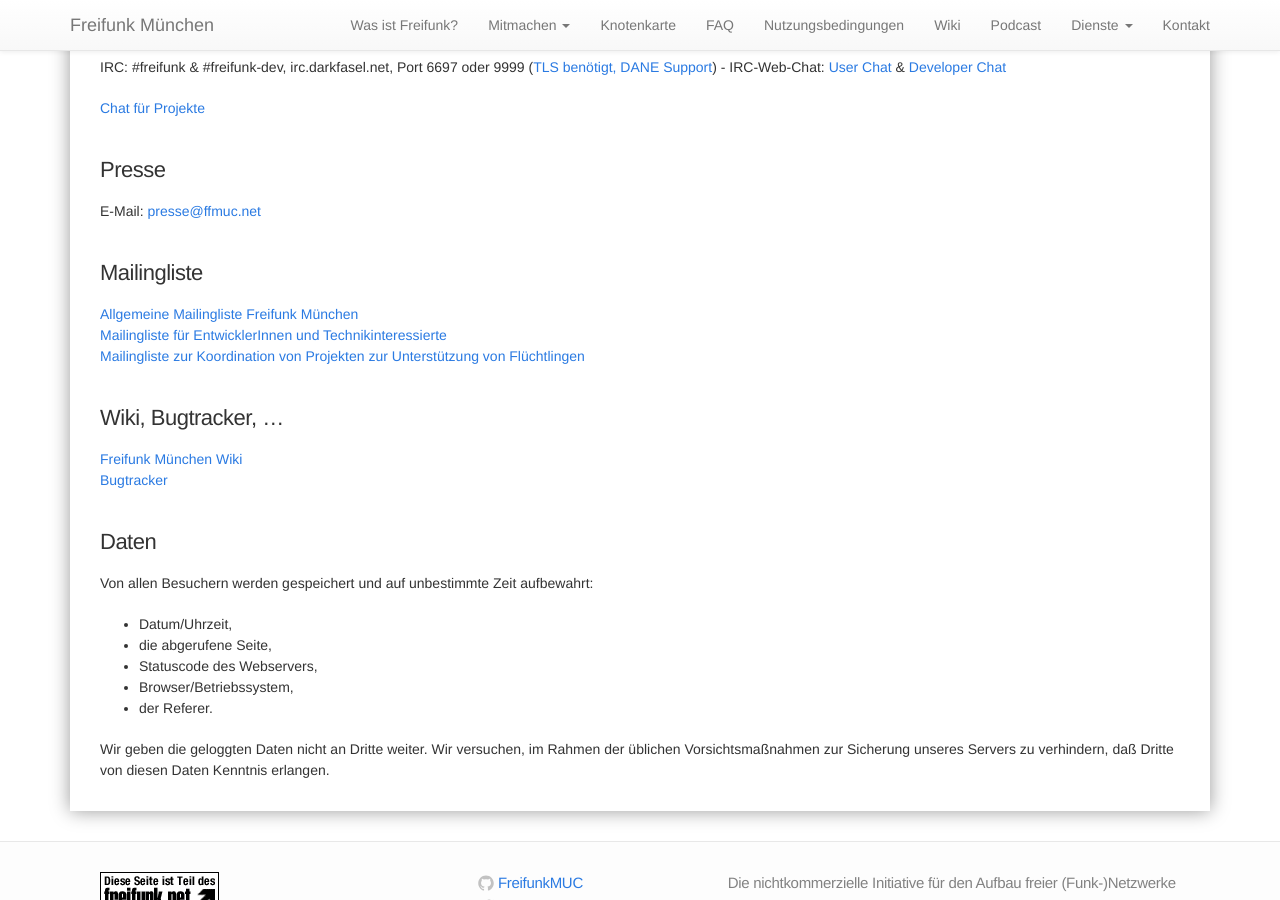
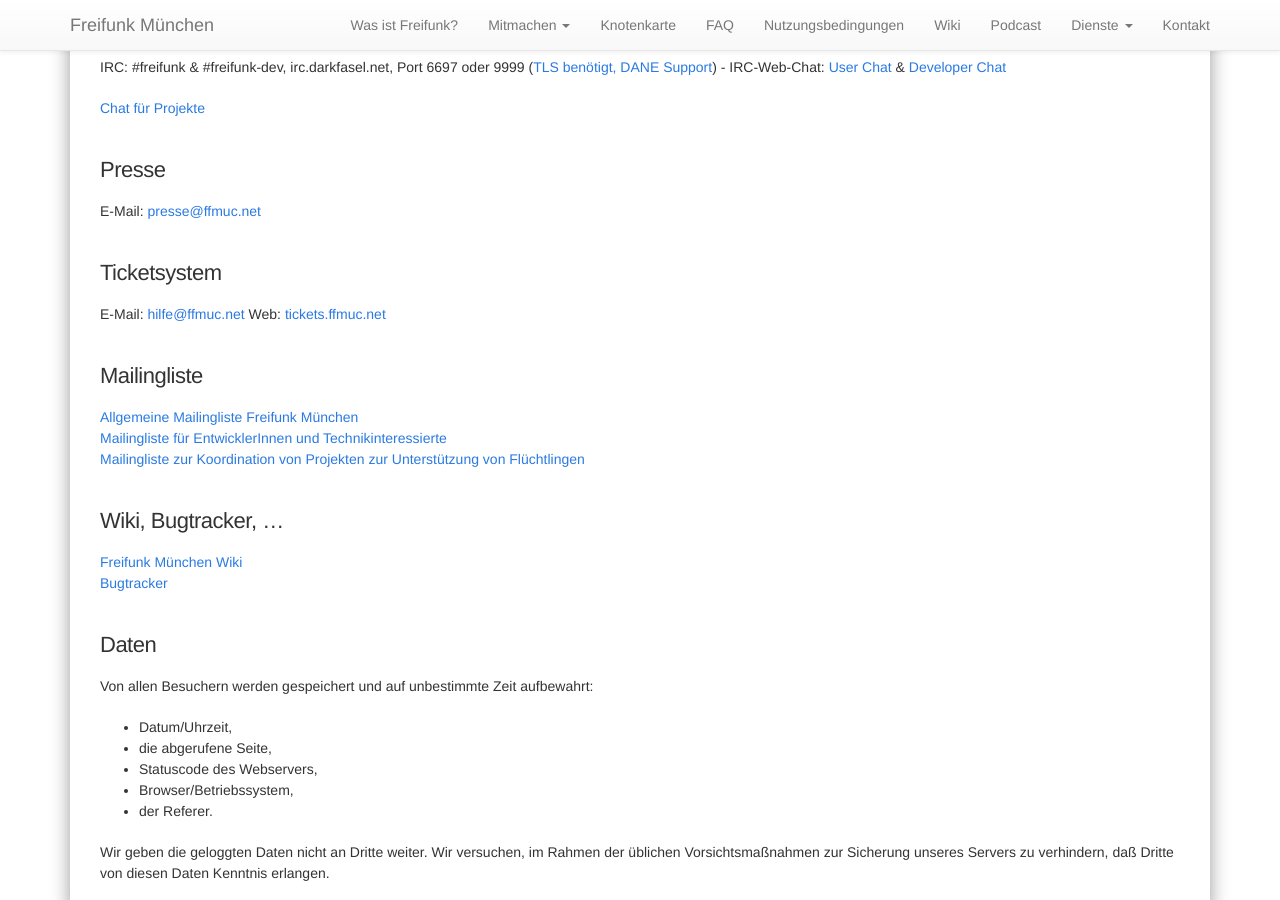
Before and after one commit to freifunkMUC/freifunkmuc.github.io, a Jekyll site: the page built from kontakt.md, in a window 1280 px wide and 900 px high, scrolled down 343 px. Built offline with Jekyll 4.4.1, drawn with Linux system fonts in a browser that asks for light colours.

Commit message:
Ticketsystem eingepflegt

```diff
--- a/kontakt.md
+++ b/kontakt.md
@@ -17,6 +17,10 @@ IRC: #freifunk & #freifunk-dev, irc.darkfasel.net, Port 6697 oder 9999 ([TLS ben
 ### Presse
 
 E-Mail: [presse@ffmuc.net](mailto:presse@ffmuc.net)
+
+### Ticketsystem
+E-Mail: [hilfe@ffmuc.net](mailto:hilfe@ffmuc.net)
+Web: [tickets.ffmuc.net](https://tickets.ffmuc.net)
 
 ### Mailingliste
 
```
